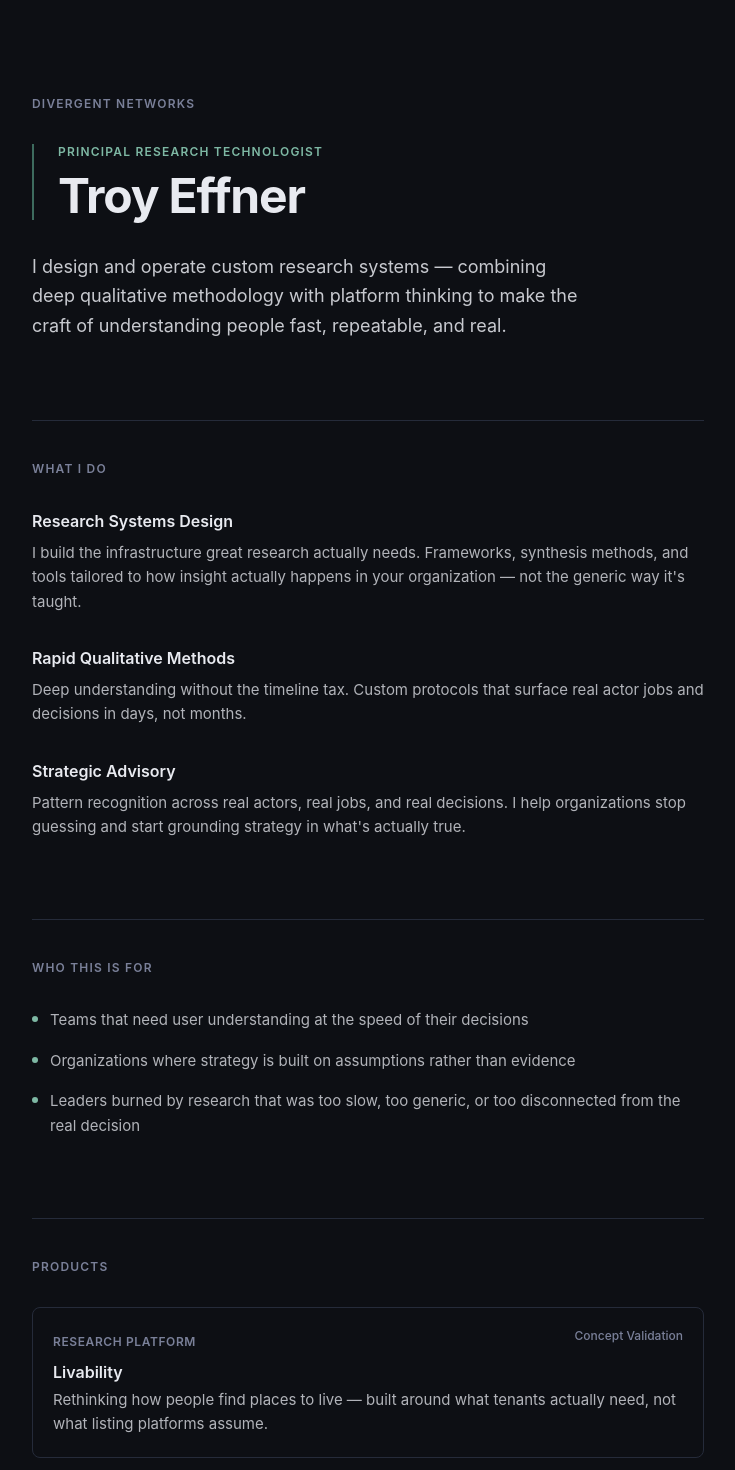
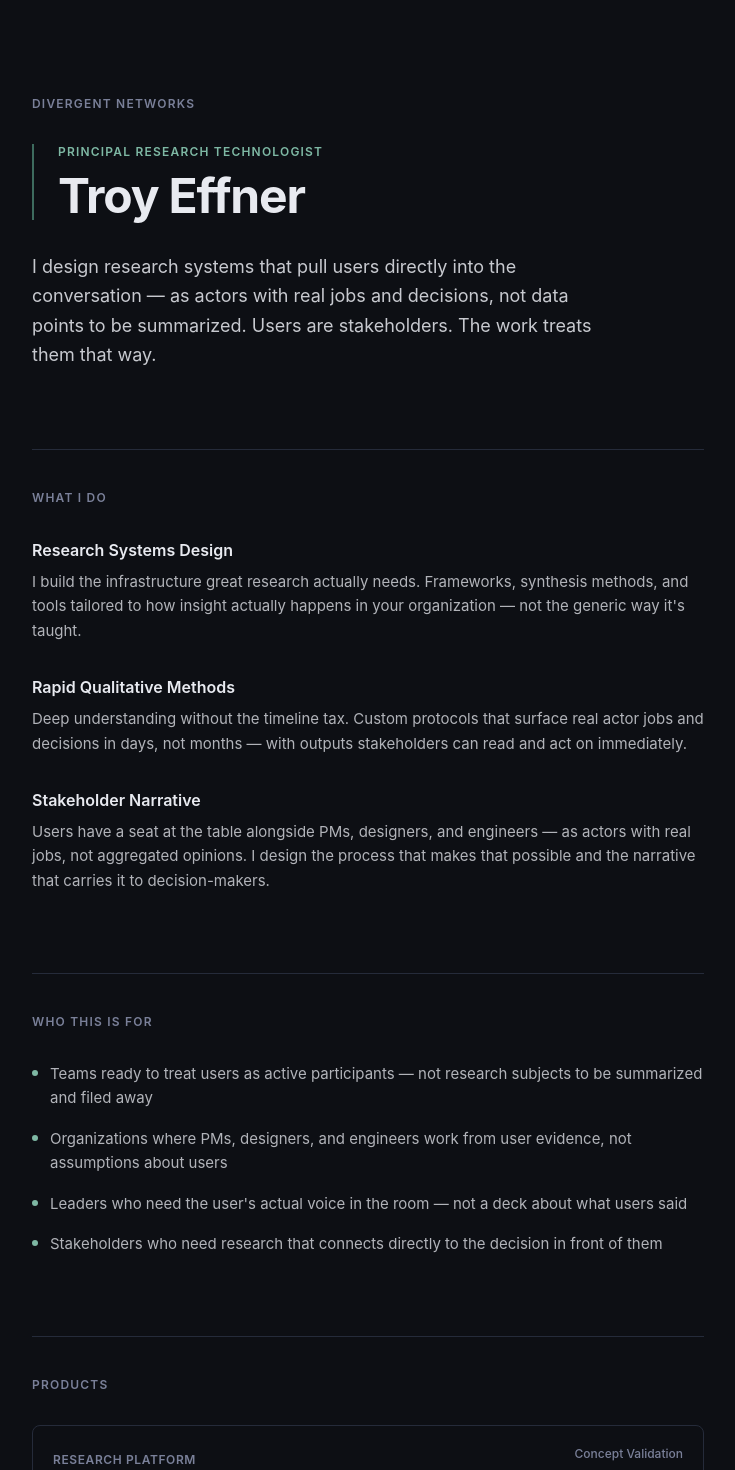
Before and after one commit to troyeffner/divergent-networks, a Next.js app: page / in a window 1280 px wide. Shown: the top 1470 px of the page, without its empty margins (272-1007 px from the left). Built offline with nearby package versions, Linux system fonts and the light colour scheme.

Commit message:
feat: update copy — users as stakeholders, stakeholder narrative service

```diff
--- a/components/Hero.tsx
+++ b/components/Hero.tsx
@@ -13,9 +13,9 @@
         </h1>
       </div>
       <p className="mt-8 text-lg leading-relaxed text-brand-text opacity-85 max-w-[560px]">
-        I design and operate custom research systems — combining deep qualitative
-        methodology with platform thinking to make the craft of understanding
-        people fast, repeatable, and real.
+        I design research systems that pull users directly into the conversation
+        — as actors with real jobs and decisions, not data points to be
+        summarized. Users are stakeholders. The work treats them that way.
       </p>
     </section>
   );
--- a/components/Services.tsx
+++ b/components/Services.tsx
@@ -7,12 +7,12 @@
   {
     title: "Rapid Qualitative Methods",
     description:
-      "Deep understanding without the timeline tax. Custom protocols that surface real actor jobs and decisions in days, not months.",
+      "Deep understanding without the timeline tax. Custom protocols that surface real actor jobs and decisions in days, not months — with outputs stakeholders can read and act on immediately.",
   },
   {
-    title: "Strategic Advisory",
+    title: "Stakeholder Narrative",
     description:
-      "Pattern recognition across real actors, real jobs, and real decisions. I help organizations stop guessing and start grounding strategy in what's actually true.",
+      "Users have a seat at the table alongside PMs, designers, and engineers — as actors with real jobs, not aggregated opinions. I design the process that makes that possible and the narrative that carries it to decision-makers.",
   },
 ];
 
--- a/components/WhoItsFor.tsx
+++ b/components/WhoItsFor.tsx
@@ -1,7 +1,8 @@
 const items = [
-  "Teams that need user understanding at the speed of their decisions",
-  "Organizations where strategy is built on assumptions rather than evidence",
-  "Leaders burned by research that was too slow, too generic, or too disconnected from the real decision",
+  "Teams ready to treat users as active participants — not research subjects to be summarized and filed away",
+  "Organizations where PMs, designers, and engineers work from user evidence, not assumptions about users",
+  "Leaders who need the user's actual voice in the room — not a deck about what users said",
+  "Stakeholders who need research that connects directly to the decision in front of them",
 ];
 
 export default function WhoItsFor() {
```
